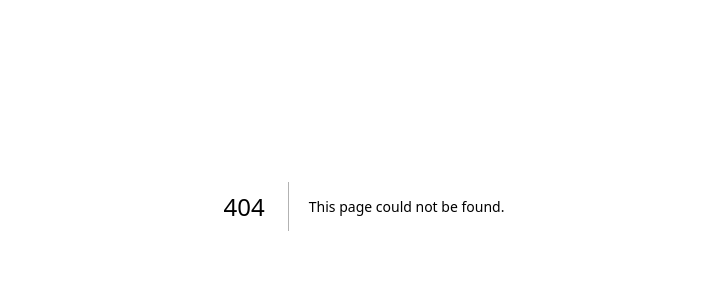
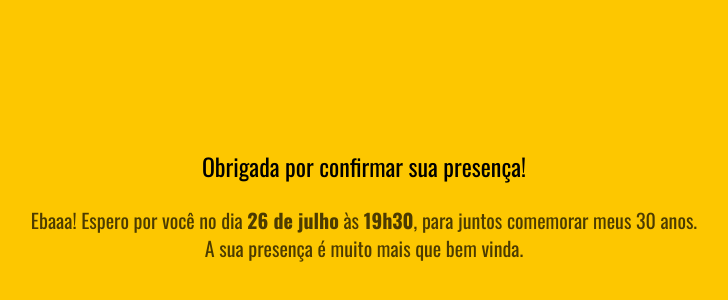
Before and after one commit to rodrigofontesdev/niver, a Next.js app: page /thank-you in a window 1280 px wide. Before the commit this address had no page. Shown: the part 194-494 px from the top of the page, without its empty margins (276-1004 px from the left). Built offline with nearby package versions, Linux system fonts and the light colour scheme.

Commit message:
feat: create Thank You page

```diff
--- /dev/null
+++ b/src/app/thank-you/page.tsx
@@ -0,0 +1,24 @@
+export default function ThankYou() {
+  const hasConfirmed = true
+
+  return (
+    <div className="min-h-screen flex items-center justify-center p-8">
+      <div className="text-center max-w-2xl">
+        {hasConfirmed ? (
+          <>
+            <h1 className="text-2xl font-normal text-black mb-6">
+              Obrigada por confirmar sua presença!
+            </h1>
+
+            <p className="text-xl text-black/70">
+              Ebaaa! Espero por você no dia <strong>26 de julho</strong> às <strong>19h30</strong>,
+              para juntos comemorar meus 30 anos. A sua presença é muito mais que bem vinda.
+            </p>
+          </>
+        ) : (
+          <h1 className="text-2xl font-normal text-black">Obrigada por responder!</h1>
+        )}
+      </div>
+    </div>
+  )
+}
```
